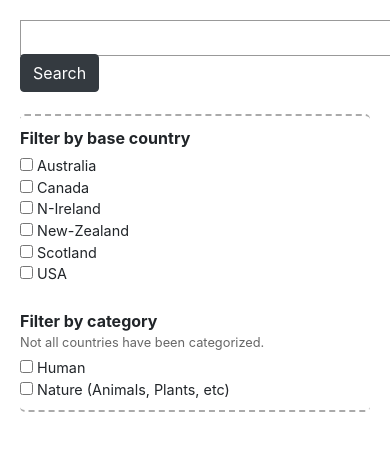
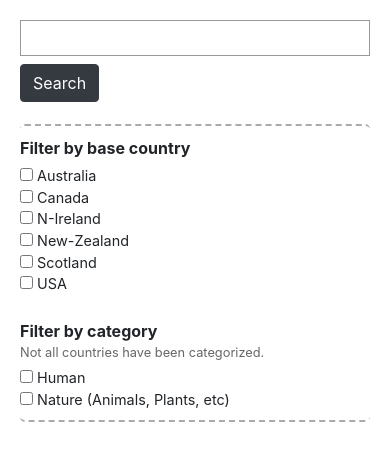
Before and after one commit to juliuszelf/global-charity-search-engine, a Flask app: page / in a window 390 px wide; the page is wider, and only the part inside the window is pictured. Shown: the part 109-571 px from the top of that part. Run offline with Flask 2, Linux system fonts and the light colour scheme; parts of the project's set-up code (start-up, migrations or seed data) failed here and were passed over; some libraries are stand-ins or nearby versions.

Commit message:
searchbar styling on mobile better

```diff
--- a/flask-app/static/css/style.css
+++ b/flask-app/static/css/style.css
@@ -52,7 +52,14 @@ footer {
 input[type=search]{
 	border: 1px solid #999;
 	padding: 5px;
-	min-width: 400px;
+	max-width: 400px;
+	width: 400px;
+}
+@media only screen and (max-width: 600px) {
+	input[type=search]{
+		width: 100%;
+		margin-bottom: 10px;
+	}
 }
 
 button {
```
